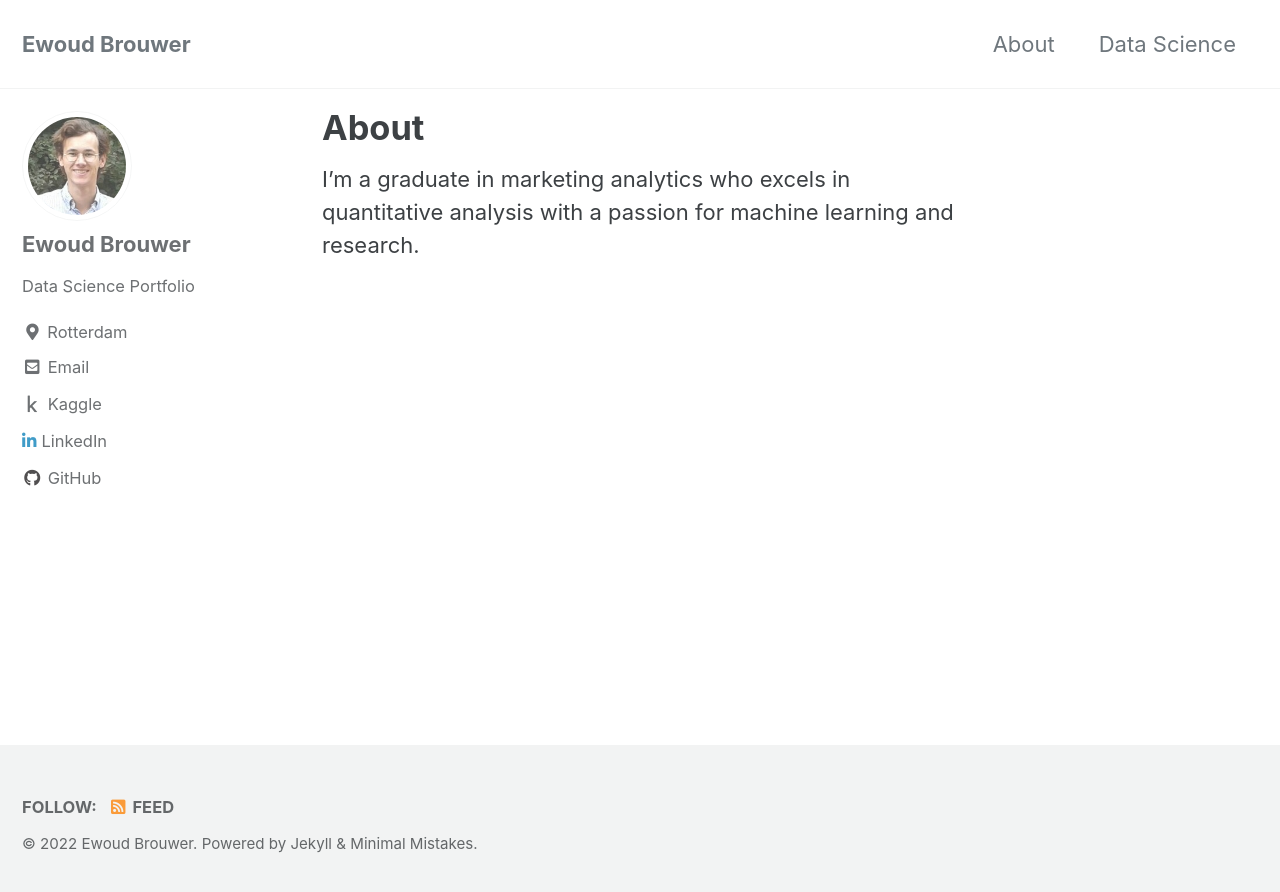
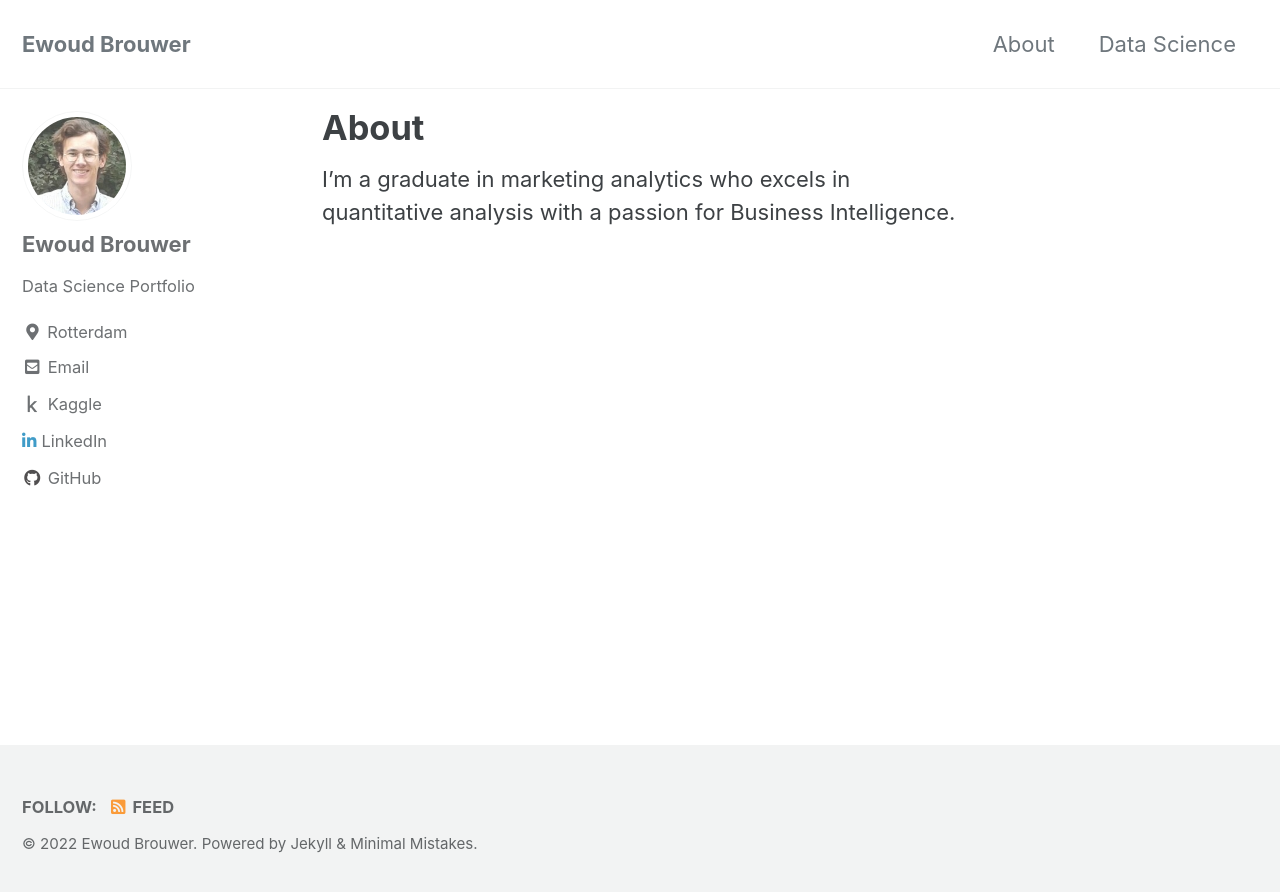
Before and after one commit to ewoudb33/ewoudb33.github.io, a Jekyll site: the page built from _pages/about.md, in a window 1280 px wide. Shown: the top 892 px of the page. Built offline with Jekyll 4.4.1, drawn with Linux system fonts in a browser that asks for light colours; cached includes are drawn as plain includes.

Commit message:
Update about me page

```diff
--- a/_pages/about.md
+++ b/_pages/about.md
@@ -4,4 +4,4 @@ permalink: /about/
 author_profile: true
 ---
 
-I'm a graduate in marketing analytics who excels in quantitative analysis with a passion for machine learning and research.
+I'm a graduate in marketing analytics who excels in quantitative analysis with a passion for Business Intelligence.
```
